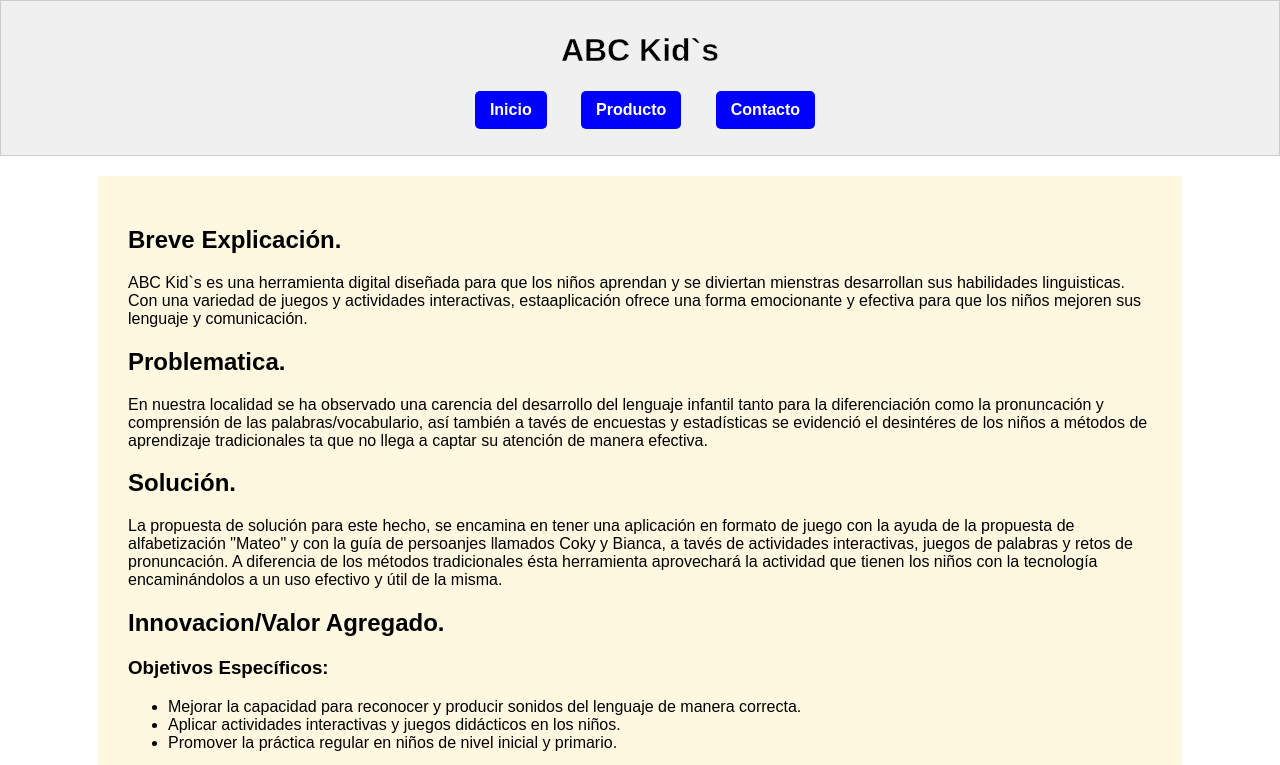
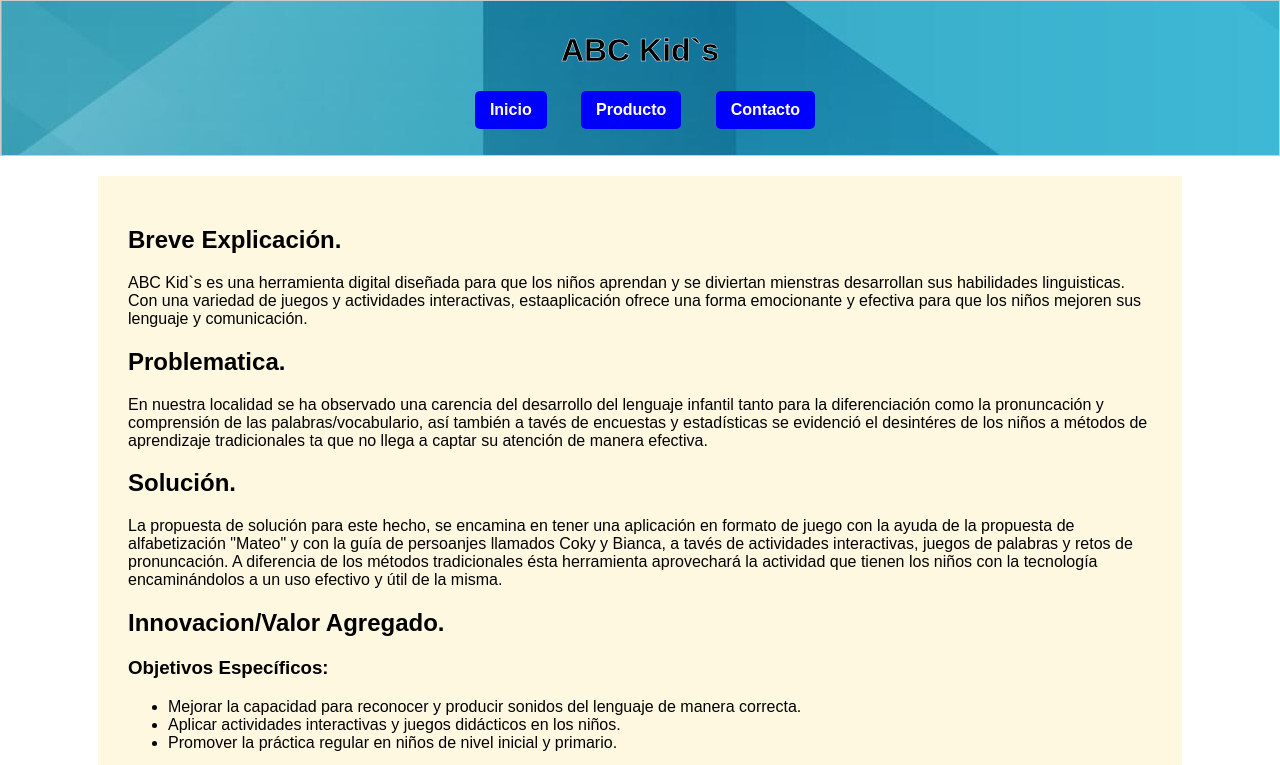
Before and after one commit to Facundo946/abckids, a plain HTML site: page index.html in a window 1280 px wide. Shown: the top 765 px of the page. Drawn offline with Linux system fonts and the light colour scheme.

Commit message:
Update estilo1.css

```diff
--- a/estilo1.css
+++ b/estilo1.css
@@ -1,5 +1,5 @@
 header {
-            background-image: url(../ABC\ Kids/);
+            background-image: url(banner.jpg);
             background-color: #f0f0f0; /* Fondo gris claro */
             color: black; /* Color de texto oscuro */
             padding: 10px; /* Relleno interno */
```
